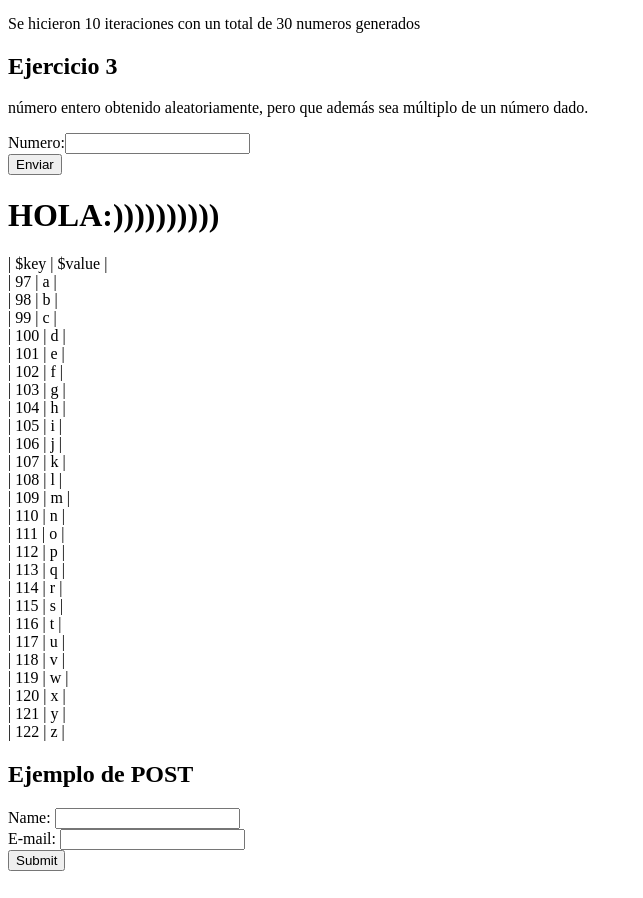
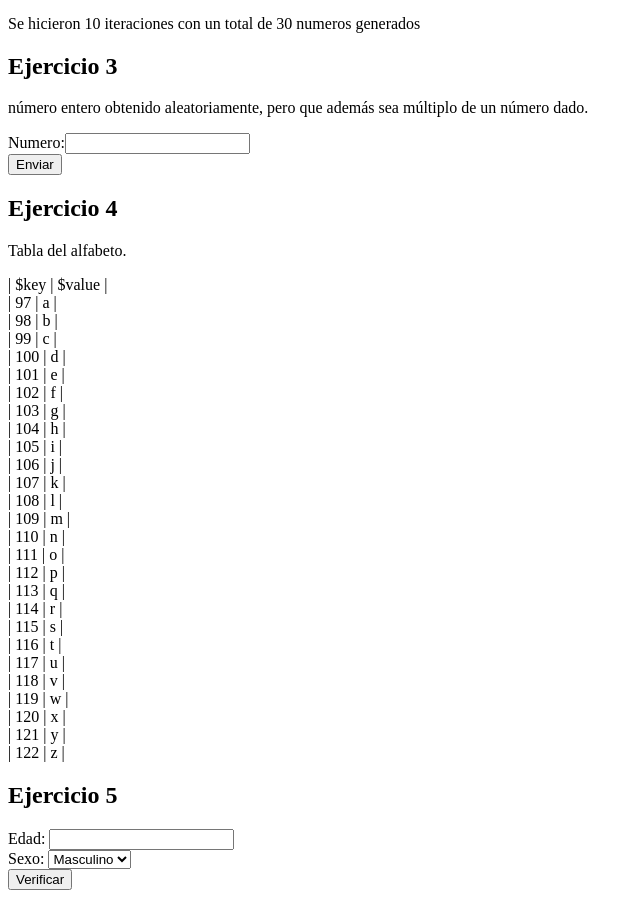
Before and after one commit to lpm-l/tecweb, a PHP site: page / in a window 1280 px wide. Shown: the part 407-1305 px from the top of the page, without its empty margins (0-643 px from the left). Before the commit the page ends 1278 px from the top, so only its background shows below. Run offline with PHP 8.4, Linux system fonts and the light colour scheme.

Commit message:
Ejercicio 4 implementado. Ejercicio 5 completo

```diff
--- a/practicas/p07/index.php
+++ b/practicas/p07/index.php
@@ -40,34 +40,25 @@
         entero(0,15545);
     ?>
 
-    <?php
-        include_once('src/funciones.php');
-        TestBlockHTML("HOLA:))))))))))");
-    ?>
-
+    <h2>Ejercicio 4</h2>
+    <p>Tabla del alfabeto.</p>
     <?php
         include_once('src/funciones.php');
         letras();
     ?>
 
 
+    <h2>Ejercicio 5</h2>
+    <form method="post" action="src/respuesta6.php">
+        Edad: <input type="number" name="edad"><br>
+        Sexo:
+       <select name="sexo" size="1">
+          <option value="M">Masculino</option>
+          <option value="F">Femenino</option>
+        </select>
+        <br>
+        <input value="Verificar" type="submit">
+    </form>
 
-
-
-    <h2>Ejemplo de POST</h2>
-    <form action="http://localhost/tecweb/practicas/p04/index.php" method="post">
-        Name: <input type="text" name="name"><br>
-        E-mail: <input type="text" name="email"><br>
-        <input type="submit">
-    </form>
-    <br>
-    <?php
-        if(isset($_POST["name"]) && isset($_POST["email"]))
-        {
-            echo $_POST["name"];
-            echo '<br>';
-            echo $_POST["email"];
-        }
-    ?>
 </body>
 </html>
--- a/practicas/p07/src/funciones.php
+++ b/practicas/p07/src/funciones.php
@@ -60,15 +60,6 @@
         }
     }
 
-    function TestBlockHTML($replStr) {
-            echo "<h1>{$replStr}</h1>";
-
-    }
-
-    function Hola(){
-        echo "hola ::)))))))))))))))))))<br>";
-    }
-
     function letras(){
         $alfabeto = array();
         for ($i = 97; $i <= 122; $i++) {
@@ -79,7 +70,19 @@
             echo "| $key    |   $value |<br>";
         }
         echo "</p>";
-
     }
 
-?>
+
+    function TestBlockHTML ($replStr) {
+        if ($_POST['param'] == 'page1' ){
+
+            <<<HTML
+                <html>
+                <body><h1>{$replStr}</h1>
+                </body>
+                </html>
+            HTML;
+            echo "hola mundo";
+        }
+    }
+    ?>
```
Also changed, not shown: practicas/p07/src/respuesta6.php (added, +23 -0 lines).
